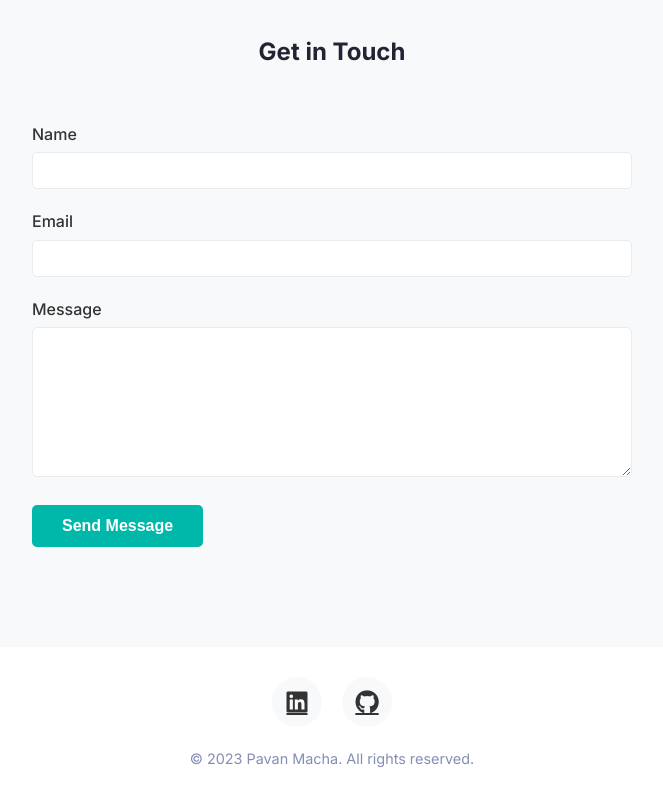
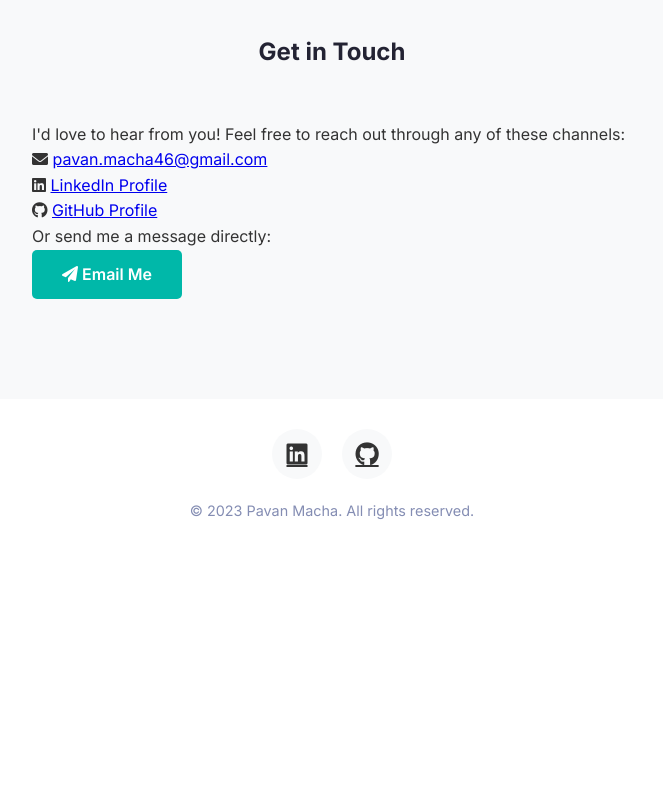
Before and after one commit to meh-pavan/My-Portfolio, a plain HTML site: page index.html in a window 1280 px wide. Shown: the part 6180-6980 px from the top of the page, without its empty margins (308-971 px from the left). After the commit the page ends 6732 px from the top, so only its background shows below. Drawn offline with nearby package versions, Linux system fonts and the light colour scheme.

Commit message:
Update index.html

```diff
--- a/index.html
+++ b/index.html
@@ -513,27 +513,36 @@
         </div>
     </div>
 </section></qodoArtifact>
-
-    <!-- Contact Section -->
+<!-- Contact Section with mailto Link -->
 <section id="contact" class="contact">
     <div class="container">
         <h2 class="hidden fade-up">Get in Touch</h2>
         <div class="contact-content hidden fade-up">
-                <form id="contact-form" onsubmit="return sendEmail(event)">
-                    <div class="form-group">
-                        <label for="name">Name</label>
-                        <input type="text" id="name" name="name" required>
+            <div class="contact-info">
+                <p>I'd love to hear from you! Feel free to reach out through any of these channels:</p>
+
+                <div class="contact-item">
+                    <i class="fas fa-envelope"></i>
+                    <a href="mailto:pavan.macha46@gmail.com">pavan.macha46@gmail.com</a>
                 </div>
-                    <div class="form-group">
-                        <label for="email">Email</label>
-                        <input type="email" id="email" name="email" required>
+
+                <div class="contact-item">
+                    <i class="fab fa-linkedin"></i>
+                    <a href="https://www.linkedin.com/in/pavan-macha-b21a1a297/" target="_blank">LinkedIn Profile</a>
                 </div>
-                    <div class="form-group">
-                        <label for="message">Message</label>
-                        <textarea id="message" name="message" required></textarea>
+
+                <div class="contact-item">
+                    <i class="fab fa-github"></i>
+                    <a href="https://github.com/meh-pavan" target="_blank">GitHub Profile</a>
                 </div>
-                    <button type="submit" class="cta-button">Send Message</button>
-                </form>
+
+                <div class="contact-direct">
+                    <p>Or send me a message directly:</p>
+                    <a href="mailto:pavan.macha46@gmail.com" class="cta-button">
+                        <i class="fas fa-paper-plane"></i> Email Me
+                    </a>
+                </div>
+            </div>
         </div>
     </div>
 </section>
```
Lines whose indentation alone changed are shown as unchanged.
